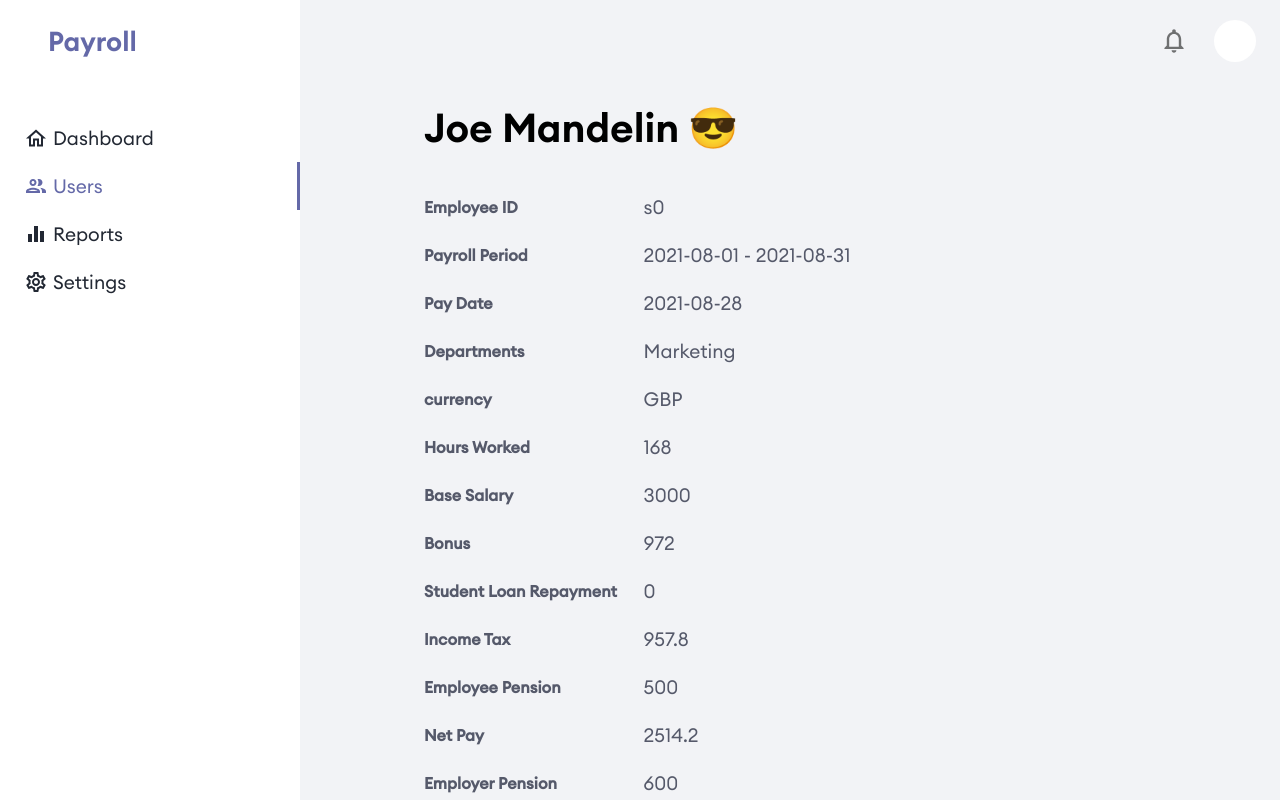
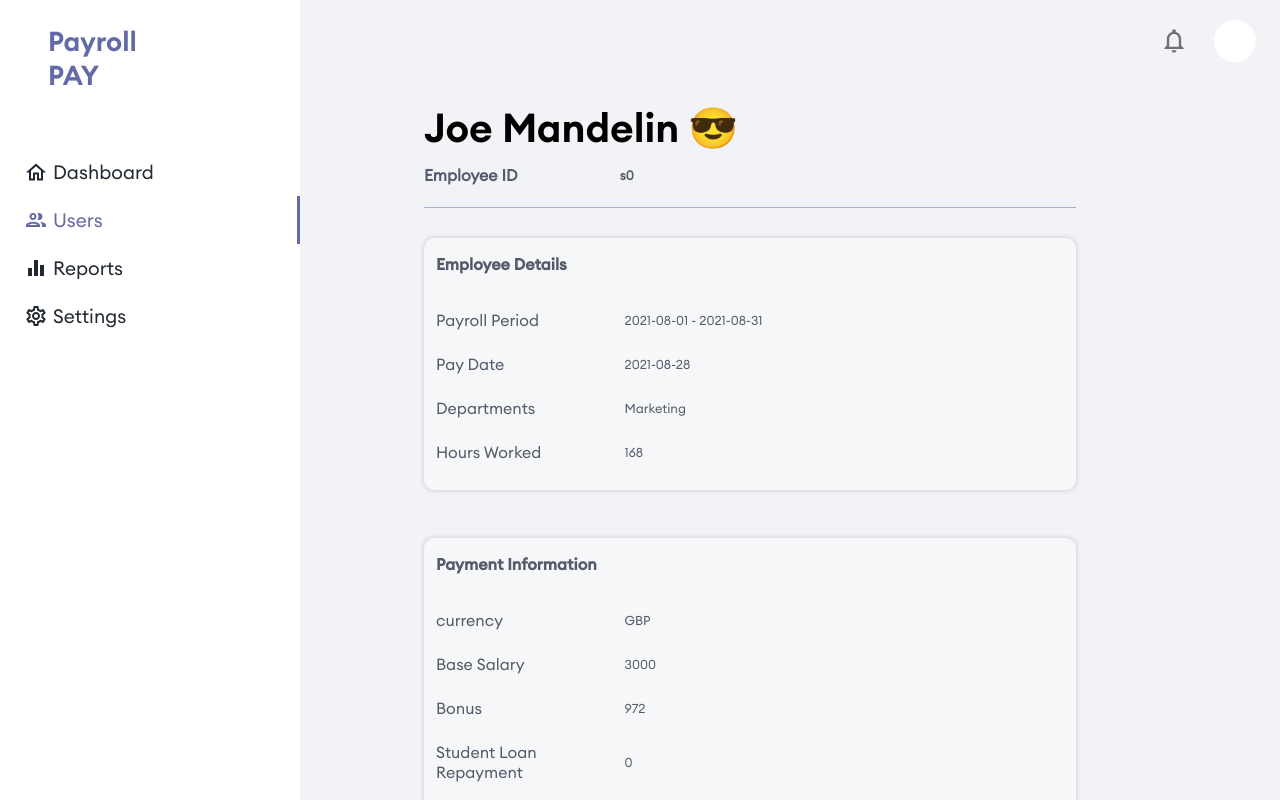
Before and after one commit to GraceChiamaka/payroll-solution, a React (Create React App) app: page /staff/s0 in a window 1280 px wide. Shown: the top 800 px of the page. Built offline with nearby package versions, Linux system fonts and the light colour scheme.

Commit message:
add mobile responsiveness

```diff
--- /dev/null
+++ b/src/components/General/Sidebar/index.tsx
@@ -0,0 +1,86 @@
+import { Sidebar, NavContainer, SideNav, Logo, LogoXl, LogoSM } from "./style";
+import { NavLink, useRouteMatch } from "react-router-dom";
+
+import { ReactComponent as UsersIcon } from "../../../assets/images/svg/user.svg";
+import { ReactComponent as DashboardIcon } from "../../../assets/images/svg/dashboard.svg";
+import { ReactComponent as SettingsIcon } from "../../../assets/images/svg/settings.svg";
+import { ReactComponent as ReportsIcon } from "../../../assets/images/svg/reports.svg";
+
+interface NavProps {
+  name: string;
+  url: string;
+  Icon: any;
+}
+
+const navList: NavProps[] = [
+  {
+    url: "/",
+    name: "Dashboard",
+    Icon: DashboardIcon,
+  },
+  {
+    url: "/staff",
+    name: "Users",
+    Icon: UsersIcon,
+  },
+  {
+    url: "/reports",
+    name: "Reports",
+    Icon: ReportsIcon,
+  },
+  {
+    url: "/settings",
+    name: "Settings",
+    Icon: SettingsIcon,
+  },
+];
+
+export const SideBar = () => {
+  const newmatch = useRouteMatch();
+
+  const isActivePath = (pathName: string, url: string) => {
+    if (pathName && pathName !== "" && pathName !== "/") {
+      if (
+        pathName &&
+        url &&
+        url !== "" &&
+        url !== "/" &&
+        pathName.includes(url)
+      ) {
+        return true;
+      }
+      return false;
+    }
+    return false;
+  };
+
+  return (
+    <Sidebar>
+      <Logo>
+        <LogoXl>
+          <h3>Payroll</h3>
+        </LogoXl>
+        <LogoSM>
+          <h3>PAY</h3>
+        </LogoSM>
+      </Logo>
+      <NavContainer>
+        {navList.map(({ url, name, Icon }) => (
+          <NavLink
+            exact
+            to={`${url}`}
+            key={`/${url}`}
+            isActive={() =>
+              url === newmatch.url || isActivePath(newmatch.url, url)
+            }
+          >
+            <SideNav>
+              <Icon />
+              <span>{name}</span>
+            </SideNav>
+          </NavLink>
+        ))}
+      </NavContainer>
+    </Sidebar>
+  );
+};
--- /dev/null
+++ b/src/components/General/Sidebar/style.tsx
@@ -0,0 +1,103 @@
+import styled from "styled-components";
+import theme from "theme";
+
+export const Sidebar = styled.div`
+  background: ${theme.colors.white};
+  width: ${theme.spacing.custom(300)};
+  position: fixed;
+  height: 100vh;
+  overflow-x: hidden;
+  ${theme.media.sm(575)} {
+    width: ${theme.spacing.custom(80)};
+  }
+`;
+
+export const Logo = styled.div`
+  padding: ${theme.spacing.double(24, 48)};
+  h3 {
+    color: ${theme.colors.primary[200]};
+    font-family: ${theme.fontFamily.euclidSemiBold};
+
+    font-size: ${theme.fontSize.custom(1.7)};
+    margin: 0;
+  }
+  ${theme.media.sm(575)} {
+    padding: ${theme.spacing.double(24, 12)};
+  }
+`;
+export const LogoXl = styled.div`
+  ${theme.media.sm(575)} {
+    display: none;
+  }
+`;
+export const LogoSM = styled.div`
+  ${theme.media.sm(575)} {
+    display: block;
+  }
+`;
+export const NavContainer = styled.ul`
+  padding-inline-start: 0;
+  margin: 0;
+  margin-top: 2rem;
+  list-style: none;
+  width: 100%;
+  a {
+    text-decoration: none;
+    display: block;
+    position: relative;
+  }
+  a.active {
+    li {
+      svg {
+        path {
+          fill: ${theme.colors.primary[200]};
+        }
+      }
+      span {
+        color: ${theme.colors.primary[200]};
+      }
+    }
+    &::after {
+      content: "";
+      height: 100%;
+      border-right: ${theme.border.custom("3px", theme.colors.primary[200])};
+      position: absolute;
+      right: 0;
+      top: 0;
+    }
+  }
+`;
+
+export const SideNav = styled.li`
+  display: flex;
+  align-items: center;
+
+  padding: ${theme.spacing.double(12, 24)};
+  background: ${theme.colors.white};
+  position: relative;
+  span {
+    display: inline-block;
+    color: ${theme.colors.black[300]};
+    font-size: ${theme.fontSize.custom(1.2)};
+    font-family: ${theme.fontFamily.euclidRegular};
+    margin-left: ${theme.spacing.custom(5)};
+    color: ${theme.colors.black[300]};
+  }
+
+  &:hover {
+    background: ${theme.colors.primary[100]};
+    span {
+      color: ${theme.colors.black[300]};
+    }
+    svg {
+      path {
+        fill: ${theme.colors.black[300]};
+      }
+    }
+  }
+  ${theme.media.sm(575)} {
+    span {
+      display: none;
+    }
+  }
+`;
--- a/src/components/Layouts/index.tsx
+++ b/src/components/Layouts/index.tsx
@@ -1,84 +1,11 @@
-import {
-  LayoutContainer,
-  Sidebar,
-  PageContainer,
-  PageContentContainer,
-  Logo,
-  NavContainer,
-  SideNav,
-} from "./style";
+import { LayoutContainer, PageContainer, PageContentContainer } from "./style";
 import Navbar from "../General/Navbar";
-import { NavLink, useRouteMatch } from "react-router-dom";
-import { ReactComponent as UsersIcon } from "../../assets/images/svg/user.svg";
-import { ReactComponent as DashboardIcon } from "../../assets/images/svg/dashboard.svg";
-import { ReactComponent as SettingsIcon } from "../../assets/images/svg/settings.svg";
-import { ReactComponent as ReportsIcon } from "../../assets/images/svg/reports.svg";
+import { SideBar } from "../General/Sidebar";
 
-const navList = [
-  {
-    url: "/",
-    name: "Dashboard",
-    Icon: DashboardIcon,
-  },
-  {
-    url: "/staff",
-    name: "Users",
-    Icon: UsersIcon,
-  },
-  {
-    url: "/reports",
-    name: "Reports",
-    Icon: ReportsIcon,
-  },
-  {
-    url: "/settings",
-    name: "Settings",
-    Icon: SettingsIcon,
-  },
-];
 const Layout = ({ children }: any) => {
-  const newmatch = useRouteMatch();
-
-  const isActivePath = (pathName: string, url: string) => {
-    if (pathName && pathName !== "" && pathName !== "/") {
-      if (
-        pathName &&
-        url &&
-        url !== "" &&
-        url !== "/" &&
-        pathName.includes(url)
-      ) {
-        return true;
-      }
-      return false;
-    }
-    return false;
-  };
-
   return (
     <LayoutContainer>
-      <Sidebar>
-        <Logo>
-          <h3>Payroll</h3>
-        </Logo>
-        <NavContainer>
-          {navList.map(({ url, name, Icon }) => (
-            <NavLink
-              exact
-              to={`${url}`}
-              key={`/${url}`}
-              isActive={() =>
-                url === newmatch.url || isActivePath(newmatch.url, url)
-              }
-            >
-              <SideNav>
-                <Icon />
-                <span>{name}</span>
-              </SideNav>
-            </NavLink>
-          ))}
-        </NavContainer>
-      </Sidebar>
+      <SideBar />
       <PageContainer>
         <Navbar />
         <PageContentContainer>{children}</PageContentContainer>
--- a/src/components/Layouts/style.tsx
+++ b/src/components/Layouts/style.tsx
@@ -7,92 +7,17 @@ export const LayoutContainer = styled.div`
   height: 100vh;
   display: flex;
 `;
-export const Sidebar = styled.div`
-  background: ${theme.colors.white};
-  width: ${theme.spacing.custom(300)};
-  position: fixed;
-  height: 100vh;
-  overflow-x: hidden;
-`;
+
 export const PageContainer = styled.div`
   width: calc(100% - 300px);
   background: ${theme.colors.primary[100]};
   position: absolute;
   right: 0;
   min-height: 100vh;
+  ${theme.media.sm(575)} {
+    width: calc(100% - 80px);
+  }
 `;
 export const PageContentContainer = styled.div`
   padding: ${theme.spacing.double(20, 24)};
 `;
-
-export const Logo = styled.div`
-  padding: ${theme.spacing.double(24, 48)};
-  h3 {
-    color: ${theme.colors.primary[200]};
-    font-family: ${theme.fontFamily.euclidSemiBold};
-
-    font-size: ${theme.fontSize.custom(1.7)};
-    margin: 0;
-  }
-`;
-export const NavContainer = styled.ul`
-  padding-inline-start: 0;
-  margin: 0;
-  margin-top: 2rem;
-  list-style: none;
-  width: 100%;
-  a {
-    text-decoration: none;
-    display: block;
-    position: relative;
-  }
-  a.active {
-    li {
-      svg {
-        path {
-          fill: ${theme.colors.primary[200]};
-        }
-      }
-      span {
-        color: ${theme.colors.primary[200]};
-      }
-    }
-    &::after {
-      content: "";
-      height: 100%;
-      border-right: ${theme.border.custom("3px", theme.colors.primary[200])};
-      position: absolute;
-      right: 0;
-      top: 0;
-    }
-  }
-`;
-
-export const SideNav = styled.li`
-  display: flex;
-  align-items: center;
-
-  padding: ${theme.spacing.double(12, 24)};
-  background: ${theme.colors.white};
-  position: relative;
-  span {
-    display: inline-block;
-    color: ${theme.colors.black[300]};
-    font-size: ${theme.fontSize.custom(1.2)};
-    font-family: ${theme.fontFamily.euclidRegular};
-    margin-left: ${theme.spacing.custom(5)};
-    color: ${theme.colors.black[300]};
-  }
-
-  &:hover {
-    background: ${theme.colors.primary[100]};
-    span {
-      color: ${theme.colors.black[300]};
-    }
-    svg {
-      path {
-        fill: ${theme.colors.black[300]};
-      }
-    }
-  }
-`;
--- a/src/index.css
+++ b/src/index.css
@@ -3,6 +3,7 @@ body {
   padding: 0;
   box-sizing: border-box;
   font-family: "EuclidRegular";
+  width: 100%;
 }
 @font-face {
   font-family: EuclidBold;
--- a/src/pages/Home/index.tsx
+++ b/src/pages/Home/index.tsx
@@ -119,19 +119,19 @@ const HomePage = () => {
         <Col2>
           <Card>
             <h3>Total Payroll</h3>
-            <p>${totalPayroll}</p>
+            <p>£{totalPayroll}</p>
           </Card>
         </Col2>
         <Col2>
           <Card>
             <h3>Total Bonus </h3>
-            <p>${totalBonus}</p>
+            <p>£{totalBonus}</p>
           </Card>
         </Col2>
         <Col2>
           <Card>
             <h3>Total Pension</h3>
-            <p>${totalPension}</p>
+            <p>£{totalPension}</p>
           </Card>
         </Col2>
         <Col2>
@@ -182,7 +182,7 @@ const HomePage = () => {
               {payrollData.map((item) => (
                 <Bonus>
                   <h4>{item["Employee Name"]}</h4>
-                  <p>${item["Bonus"]}</p>
+                  <p>£{item["Bonus"]}</p>
                 </Bonus>
               ))}
             </BonusCard>
@@ -191,7 +191,7 @@ const HomePage = () => {
               {payrollData.map((item) => (
                 <Bonus>
                   <h4>{item["Employee Name"]}</h4>
-                  <p>{item["Hours Worked"]} hrs</p>
+                  <p>{item["Hours Worked"]} h</p>
                 </Bonus>
               ))}
             </BonusCard>
--- a/src/pages/Staff/index.tsx
+++ b/src/pages/Staff/index.tsx
@@ -1,5 +1,5 @@
 import Layout from "../../components/Layouts";
-import { PageWrapper, Heading, DataRow, Title, Text } from "./style";
+import { PageWrapper, Heading, DataRow, Title, Text, InfoCard } from "./style";
 import { useParams } from "react-router-dom";
 import { useEffect, useState } from "react";
 import payrollData from "../../utils/data.json";
@@ -51,11 +51,15 @@ const Staff = () => {
     console.log(staffData["Employee Name"]);
     return (
       <div>
-        <Heading> {staffData["Employee Name"]} 😎</Heading>
+        <Heading>
+          {staffData["Employee Name"]} 😎
           <DataRow>
             <Title> Employee ID </Title>
             <Text>{staffData["Employee ID"]}</Text>
           </DataRow>
+        </Heading>
+        <InfoCard>
+          <h3>Employee Details</h3>
           <DataRow>
             <Title> Payroll Period </Title>
             <Text>{staffData["Payroll Period"]}</Text>
@@ -69,12 +73,15 @@ const Staff = () => {
             <Text>{staffData["Departments"]}</Text>
           </DataRow>
           <DataRow>
+            <Title> Hours Worked </Title>
+            <Text>{staffData["Hours Worked"]}</Text>
+          </DataRow>
+        </InfoCard>
+        <InfoCard>
+          <h3>Payment Information</h3>
+          <DataRow>
             <Title> currency</Title>
             <Text>{staffData["currency"]}</Text>
-        </DataRow>
-        <DataRow>
-          <Title> Hours Worked </Title>
-          <Text>{staffData["Hours Worked"]}</Text>
           </DataRow>
           <DataRow>
             <Title> Base Salary </Title>
@@ -89,6 +96,14 @@ const Staff = () => {
             <Text>{staffData["Student Loan Repayment"]}</Text>
           </DataRow>
           <DataRow>
+            <Title> Net Pay </Title>
+            <Text>{staffData["Net Pay"]}</Text>
+          </DataRow>
+        </InfoCard>
+
+        <InfoCard>
+          <h3>Deductibles</h3>
+          <DataRow>
             <Title> Income Tax </Title>
             <Text>{staffData["Income Tax"]}</Text>
           </DataRow>
@@ -96,14 +111,12 @@ const Staff = () => {
             <Title> Employee Pension </Title>
             <Text>{staffData["Employee Pension"]}</Text>
           </DataRow>
-        <DataRow>
-          <Title> Net Pay </Title>
-          <Text>{staffData["Net Pay"]}</Text>
-        </DataRow>
+
           <DataRow>
             <Title> Employer Pension </Title>
             <Text>{staffData["Employer Pension"]}</Text>
           </DataRow>
+        </InfoCard>
       </div>
     );
   };
--- a/src/pages/Staff/style.tsx
+++ b/src/pages/Staff/style.tsx
@@ -3,12 +3,19 @@ import theme from "theme";
 
 export const PageWrapper = styled.div`
   padding: ${theme.spacing.double(0, 100)};
+  width: 70%;
+  ${theme.media.sm(575)} {
+    padding: ${theme.spacing.double(0, 0)};
+    width: 100%;
+  }
 `;
 export const Heading = styled.h3`
   font-size: ${theme.fontSize.hero};
   font-family: ${theme.fontFamily.euclidSemiBold};
   margin: 0;
   margin-bottom: ${theme.spacing.custom(30)};
+  border-bottom: ${theme.border.custom("0.4px", theme.colors.secondary[100])};
+  padding-bottom: ${theme.spacing.small};
 `;
 
 export const DataRow = styled.div`
@@ -17,15 +24,41 @@ export const DataRow = styled.div`
   align-items: center;
   padding: ${theme.spacing.double(12, 0)};
 `;
-export const Title = styled.h3`
+export const Title = styled.p`
   width: 30%;
   color: ${theme.colors.primary[400]};
-  font-family: ${theme.fontFamily.euclidMedium};
+  font-family: ${theme.fontFamily.euclidRegular};
   font-size: ${theme.fontSize.normal};
+
+  ${theme.media.sm(575)} {
+    width: 100%;
+  }
 `;
 export const Text = styled.p`
   width: 40%;
   color: ${theme.colors.primary[400]};
   font-family: ${theme.fontFamily.euclidRegular};
-  font-size: ${theme.fontSize.heading};
+  font-size: ${theme.fontSize.small};
+  ${theme.media.sm(575)} {
+    width: 100%;
+  }
 `;
+
+export const InfoCard = styled.div`
+  padding: ${theme.spacing.double(16, 0)};
+  margin-bottom: ${theme.spacing.custom(48)};
+  // background: ${theme.colors.white};
+  background: #f3f3f3;
+  padding: ${theme.spacing.double(8, 16)};
+  background: rgba(255, 255, 255, 0.3);
+  padding: 16px 12px;
+  box-shadow: 0 0px 5px 0px rgba(85, 89, 106, 0.3);
+  border-radius: ${theme.borderRadius.primary};
+  h3 {
+    color: ${theme.colors.primary[400]};
+    font-family: ${theme.fontFamily.euclidMedium};
+    font-size: ${theme.fontSize.normal};
+    margin: 0;
+    margin-bottom: ${theme.spacing.custom(24)};
+  }
+`;
--- a/src/routes/index.tsx
+++ b/src/routes/index.tsx
@@ -1,4 +1,4 @@
-import { BrowserRouter, Route, Switch } from "react-router-dom";
+import { BrowserRouter, Route, Switch, Redirect } from "react-router-dom";
 import HomePage from "../pages/Home";
 import Staff from "../pages/Staff";
 
@@ -8,6 +8,7 @@ const Router = () => {
       <Switch>
         <Route path="/" exact component={HomePage} />
         <Route path="/staff/:id" exact component={Staff} />
+        <Route path="*" exact render={() => <Redirect to="/" />} />
       </Switch>
     </BrowserRouter>
   );
```
Also changed, not shown: src/pages/Home/style.tsx (+35 -1 lines), 29 other files (tests, documents, lock files or other folders). Lines whose indentation alone changed are shown as unchanged.
